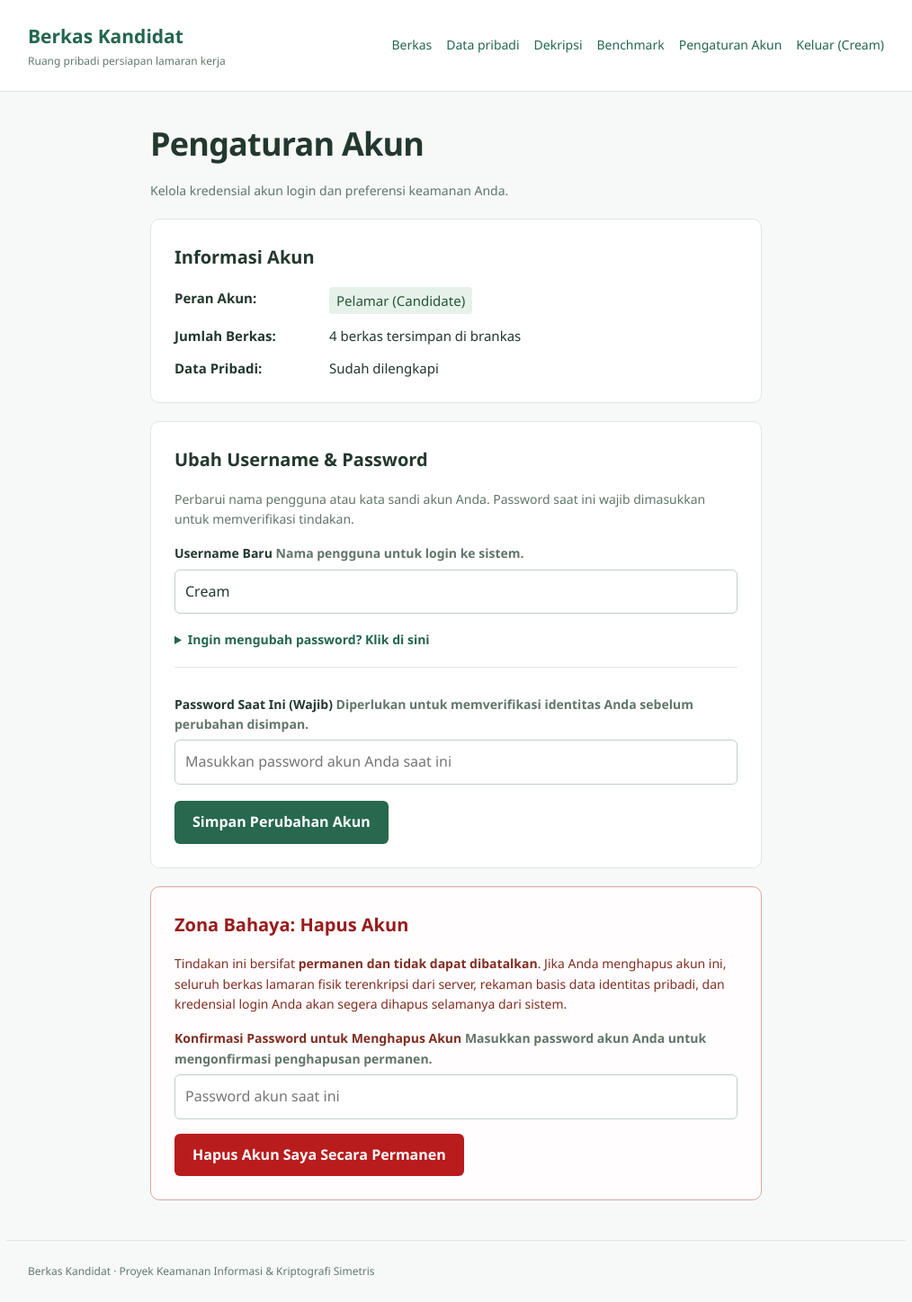
After one commit to Cream3r/Tugas-KI-Enkripsi-Simetris, a Flask app: page /account in a window 1280 px wide. The commit adds this page. Shown: the whole page at 90% size, without its empty margins (133-1147 px from the left). Run offline with Flask 3, Linux system fonts and the light colour scheme; a user stored in the database is signed in; data comes from the database, SQL or seed files in the repository; both versions use the stored data as it was after the commit; some libraries are stand-ins or nearby versions.

Commit message:
manageable account

```diff
--- a/app/routes.py
+++ b/app/routes.py
@@ -231,6 +231,165 @@ def login():
 def logout():
     session.clear()
     return redirect(url_for("main.login"))
+
+
+@bp.route("/account", methods=["GET"])
+def account_page():
+    if not logged_in():
+        return redirect(url_for("main.login"))
+
+    db = get_db()
+    try:
+        user = db.execute("SELECT id, username, role FROM users WHERE id = ?", (current_user_id(),)).fetchone()
+        if not user:
+            session.clear()
+            return redirect(url_for("main.login"))
+
+        files_count = db.execute(
+            "SELECT COUNT(*) FROM files WHERE user_id = ?", (current_user_id(),)
+        ).fetchone()[0]
+
+        has_personal = db.execute(
+            "SELECT id FROM personal_data WHERE user_id = ?", (current_user_id(),)
+        ).fetchone() is not None
+    finally:
+        db.close()
+
+    return render_template(
+        "account.html",
+        user=user,
+        files_count=files_count,
+        has_personal=has_personal
+    )
+
+
+@bp.route("/account/update", methods=["POST"])
+def account_update():
+    if not logged_in():
+        return redirect(url_for("main.login"))
+
+    new_username = request.form.get("username", "").strip()
+    current_password = request.form.get("current_password", "")
+    new_password = request.form.get("new_password", "")
+    confirm_password = request.form.get("confirm_password", "")
+
+    if not new_username:
+        flash("Username tidak boleh kosong.")
+        return redirect(url_for("main.account_page"))
+
+    if not current_password:
+        flash("Password saat ini wajib diisi untuk mengonfirmasi perubahan.")
+        return redirect(url_for("main.account_page"))
+
+    db = get_db()
+    try:
+        user = db.execute("SELECT * FROM users WHERE id = ?", (current_user_id(),)).fetchone()
+        if not user:
+            session.clear()
+            return redirect(url_for("main.login"))
+
+        # Verify current password
+        salt = bytes.fromhex(user["password_salt"])
+        expected = bytes.fromhex(user["password_hash"])
+        if not secrets.compare_digest(hash_password(current_password, salt), expected):
+            flash("Password saat ini salah. Perubahan kredensial dibatalkan.")
+            return redirect(url_for("main.account_page"))
+
+        # Check if username is being changed and is already taken
+        if new_username != user["username"]:
+            taken = db.execute(
+                "SELECT id FROM users WHERE username = ? AND id != ?",
+                (new_username, current_user_id())
+            ).fetchone()
+            if taken:
+                flash("Username tersebut sudah digunakan oleh akun lain. Silakan pilih username lain.")
+                return redirect(url_for("main.account_page"))
+
+        # Check if password is being changed
+        if new_password or confirm_password:
+            if len(new_password) < 8:
+                flash("Password baru minimal 8 karakter.")
+                return redirect(url_for("main.account_page"))
+            if new_password != confirm_password:
+                flash("Konfirmasi password baru tidak cocok.")
+                return redirect(url_for("main.account_page"))
+
+            new_salt = secrets.token_bytes(16)
+            new_hash = hash_password(new_password, new_salt)
+            db.execute(
+                "UPDATE users SET username = ?, password_hash = ?, password_salt = ? WHERE id = ?",
+                (new_username, new_hash.hex(), new_salt.hex(), current_user_id())
+            )
+        else:
+            db.execute(
+                "UPDATE users SET username = ? WHERE id = ?",
+                (new_username, current_user_id())
+            )
+
+        db.commit()
+        session["username"] = new_username
+        flash("Informasi akun Anda berhasil diperbarui.")
+    finally:
+        db.close()
+
+    return redirect(url_for("main.account_page"))
+
+
+@bp.route("/account/delete", methods=["POST"])
+def account_delete():
+    if not logged_in():
+        return redirect(url_for("main.login"))
+
+    confirm_password = request.form.get("confirm_delete_password", "")
+    if not confirm_password:
+        flash("Password wajib diisi untuk mengonfirmasi penghapusan akun.")
+        return redirect(url_for("main.account_page"))
+
+    uid = current_user_id()
+    db = get_db()
+    try:
+        user = db.execute("SELECT * FROM users WHERE id = ?", (uid,)).fetchone()
+        if not user:
+            session.clear()
+            return redirect(url_for("main.login"))
+
+        # Verify password
+        salt = bytes.fromhex(user["password_salt"])
+        expected = bytes.fromhex(user["password_hash"])
+        if not secrets.compare_digest(hash_password(confirm_password, salt), expected):
+            flash("Password verifikasi salah. Akun tidak dihapus.")
+            return redirect(url_for("main.account_page"))
+
+        # 1. Delete physical encrypted files from disk
+        files = db.execute("SELECT * FROM files WHERE user_id = ?", (uid,)).fetchall()
+        root = encrypted_root()
+        for item in files:
+            for k in ("aes_path", "des_path", "rc4_path"):
+                p = item[k]
+                if p and os.path.isabs(p) and os.path.exists(p):
+                    try:
+                        os.remove(p)
+                    except OSError:
+                        pass
+            if item["aes_path"]:
+                file_dir = os.path.abspath(os.path.dirname(item["aes_path"]))
+                try:
+                    if os.path.commonpath([root, file_dir]) == root and file_dir != root and os.path.isdir(file_dir):
+                        shutil.rmtree(file_dir, ignore_errors=True)
+                except (ValueError, OSError):
+                    pass
+
+        # 2. Delete database records
+        db.execute("DELETE FROM files WHERE user_id = ?", (uid,))
+        db.execute("DELETE FROM personal_data WHERE user_id = ?", (uid,))
+        db.execute("DELETE FROM users WHERE id = ?", (uid,))
+        db.commit()
+
+        session.clear()
+        flash("Akun Anda beserta seluruh berkas dan data pribadi telah berhasil dihapus secara permanen.")
+        return redirect(url_for("main.login"))
+    finally:
+        db.close()
 
 @bp.route("/personal", methods=["POST"])
 def save_personal():
--- /dev/null
+++ b/app/templates/account.html
@@ -0,0 +1,77 @@
+{% extends "base.html" %}
+{% block content %}
+<div class="account-container" style="max-width: 680px; margin: 0 auto;">
+  <h1>Pengaturan Akun</h1>
+  <p class="note">Kelola kredensial akun login dan preferensi keamanan Anda.</p>
+
+  <div class="card">
+    <h2>Informasi Akun</h2>
+    <div style="display: grid; grid-template-columns: 160px 1fr; gap: 12px; font-size: 15px; margin-top: 12px;">
+      <strong>Peran Akun:</strong>
+      <span>
+        {% if user.role == 'hrd' %}
+          <span class="badge">Tim HRD / Recruiter</span>
+        {% else %}
+          <span class="badge">Pelamar (Candidate)</span>
+        {% endif %}
+      </span>
+
+      <strong>Jumlah Berkas:</strong>
+      <span>{{ files_count }} berkas tersimpan di brankas</span>
+
+      <strong>Data Pribadi:</strong>
+      <span>{{ 'Sudah dilengkapi' if has_personal else 'Belum diisi' }}</span>
+    </div>
+  </div>
+
+  <div class="card">
+    <h2>Ubah Username & Password</h2>
+    <p class="note">Perbarui nama pengguna atau kata sandi akun Anda. Password saat ini wajib dimasukkan untuk memverifikasi tindakan.</p>
+
+    <form method="post" action="{{ url_for('main.account_update') }}">
+      <label for="username">Username Baru
+        <span class="note">Nama pengguna untuk login ke sistem.</span>
+      </label>
+      <input type="text" id="username" name="username" value="{{ user.username }}" required autocomplete="username">
+
+      <details style="margin-top: 18px; margin-bottom: 18px;">
+        <summary>Ingin mengubah password? Klik di sini</summary>
+        <div style="padding-top: 10px;">
+          <label for="new_password">Password Baru
+            <span class="note">Minimal 8 karakter. Kosongkan jika tidak ingin mengubah password.</span>
+          </label>
+          <input type="password" id="new_password" name="new_password" placeholder="Masukkan password baru" autocomplete="new-password">
+
+          <label for="confirm_password">Konfirmasi Password Baru</label>
+          <input type="password" id="confirm_password" name="confirm_password" placeholder="Ulangi password baru" autocomplete="new-password">
+        </div>
+      </details>
+
+      <div style="border-top: 1px solid #dfe7e2; margin-top: 18px; padding-top: 14px;">
+        <label for="current_password">Password Saat Ini (Wajib)
+          <span class="note">Diperlukan untuk memverifikasi identitas Anda sebelum perubahan disimpan.</span>
+        </label>
+        <input type="password" id="current_password" name="current_password" required placeholder="Masukkan password akun Anda saat ini" autocomplete="current-password">
+      </div>
+
+      <button type="submit">Simpan Perubahan Akun</button>
+    </form>
+  </div>
+
+  <div class="card" style="border: 1px solid #d9a6a0; background: #fffdfd;">
+    <h2 style="color: #991b1b;">Zona Bahaya: Hapus Akun</h2>
+    <p class="note" style="color: #812d22;">
+      Tindakan ini bersifat <strong>permanen dan tidak dapat dibatalkan</strong>. Jika Anda menghapus akun ini, seluruh berkas lamaran fisik terenkripsi dari server, rekaman basis data identitas pribadi, dan kredensial login Anda akan segera dihapus selamanya dari sistem.
+    </p>
+
+    <form method="post" action="{{ url_for('main.account_delete') }}" onsubmit="return confirm('PERINGATAN TERAKHIR: Apakah Anda benar-benar yakin ingin menghapus akun Anda secara permanen? Seluruh berkas terenkripsi dan data pribadi Anda akan segera dihapus selamanya dari server!');">
+      <label for="confirm_delete_password" style="color: #812d22;">Konfirmasi Password untuk Menghapus Akun
+        <span class="note">Masukkan password akun Anda untuk mengonfirmasi penghapusan permanen.</span>
+      </label>
+      <input type="password" id="confirm_delete_password" name="confirm_delete_password" required placeholder="Password akun saat ini" autocomplete="current-password">
+
+      <button type="submit" class="btn-danger" style="margin-top: 16px;">Hapus Akun Saya Secara Permanen</button>
+    </form>
+  </div>
+</div>
+{% endblock %}
--- a/app/templates/base.html
+++ b/app/templates/base.html
@@ -1,4 +1,4 @@
 <!doctype html><html lang="id"><head><meta charset="utf-8"><meta name="viewport" content="width=device-width, initial-scale=1"><title>Berkas Kandidat</title><link rel="stylesheet" href="{{ url_for('static', filename='style.css') }}"></head><body>
-<header><nav><a class="brand" href="{{ url_for('main.index') }}">Berkas Kandidat<small>{% if is_hrd %}Portal Peninjauan Lamaran (HRD){% else %}Ruang pribadi persiapan lamaran kerja{% endif %}</small></a>{% if session.get('user_id') %}<div class="links">{% if is_hrd %}<a href="{{ url_for('main.hrd_dashboard') }}"><strong>Portal HRD</strong></a>{% else %}<a href="{{ url_for('main.files_page') }}">Berkas</a><a href="{{ url_for('main.personal_page') }}">Data pribadi</a>{% endif %}<a href="{{ url_for('main.decrypt_page') }}">Dekripsi</a><a href="{{ url_for('main.benchmark_page') }}">Benchmark</a>{% if developer_enabled %}<a href="{{ url_for('main.developer_evaluation') }}">Evaluasi Developer</a>{% endif %}<a href="{{ url_for('main.logout') }}">Keluar ({{ session.get('username') }})</a></div>{% endif %}</nav></header><main>
+<header><nav><a class="brand" href="{{ url_for('main.index') }}">Berkas Kandidat<small>{% if is_hrd %}Portal Peninjauan Lamaran (HRD){% else %}Ruang pribadi persiapan lamaran kerja{% endif %}</small></a>{% if session.get('user_id') %}<div class="links">{% if is_hrd %}<a href="{{ url_for('main.hrd_dashboard') }}"><strong>Portal HRD</strong></a>{% else %}<a href="{{ url_for('main.files_page') }}">Berkas</a><a href="{{ url_for('main.personal_page') }}">Data pribadi</a>{% endif %}<a href="{{ url_for('main.decrypt_page') }}">Dekripsi</a><a href="{{ url_for('main.benchmark_page') }}">Benchmark</a>{% if developer_enabled %}<a href="{{ url_for('main.developer_evaluation') }}">Evaluasi Developer</a>{% endif %}<a href="{{ url_for('main.account_page') }}">Pengaturan Akun</a><a href="{{ url_for('main.logout') }}">Keluar ({{ session.get('username') }})</a></div>{% endif %}</nav></header><main>
 {% for message in get_flashed_messages() %}<div class="flash" role="status">{{ message }}</div>{% endfor %}
 {% block content %}{% endblock %}</main><footer>Berkas Kandidat · Proyek Keamanan Informasi & Kriptografi Simetris</footer></body></html>
```
Also changed, not shown: vault.db.
